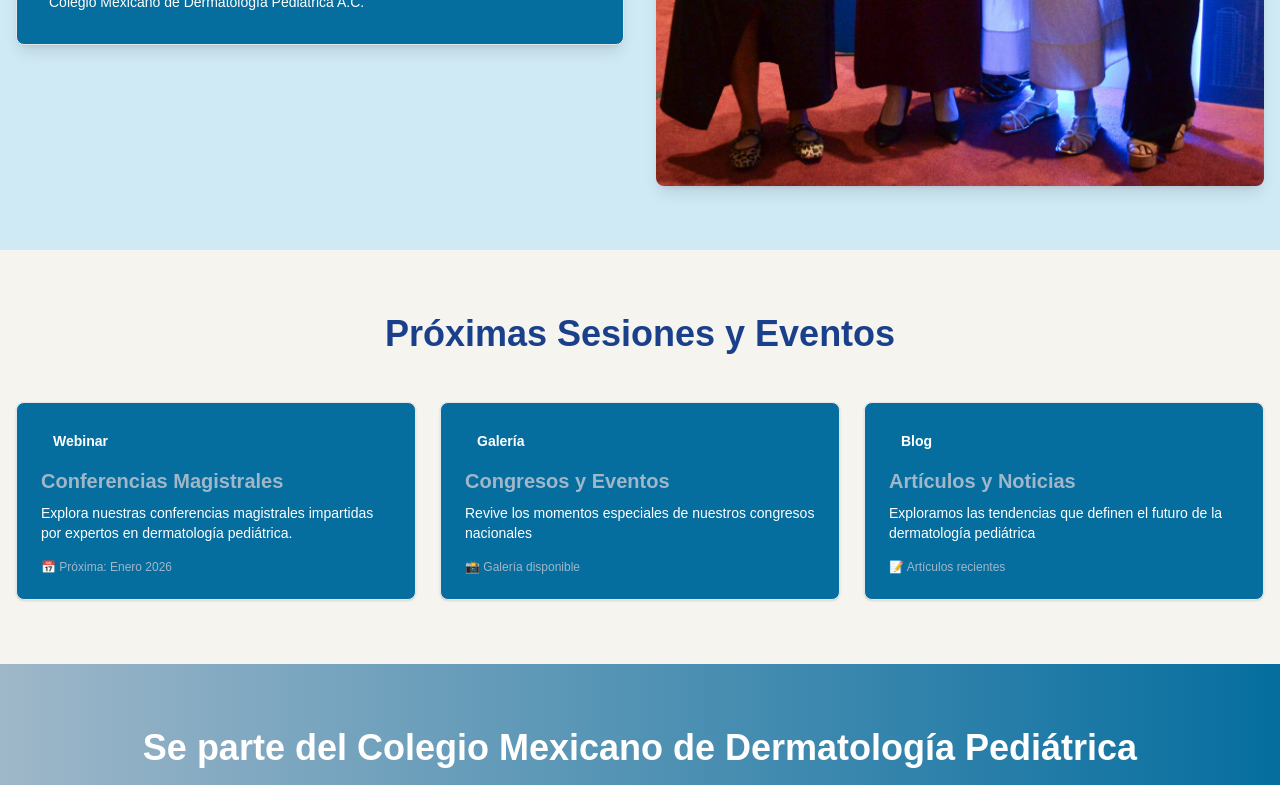
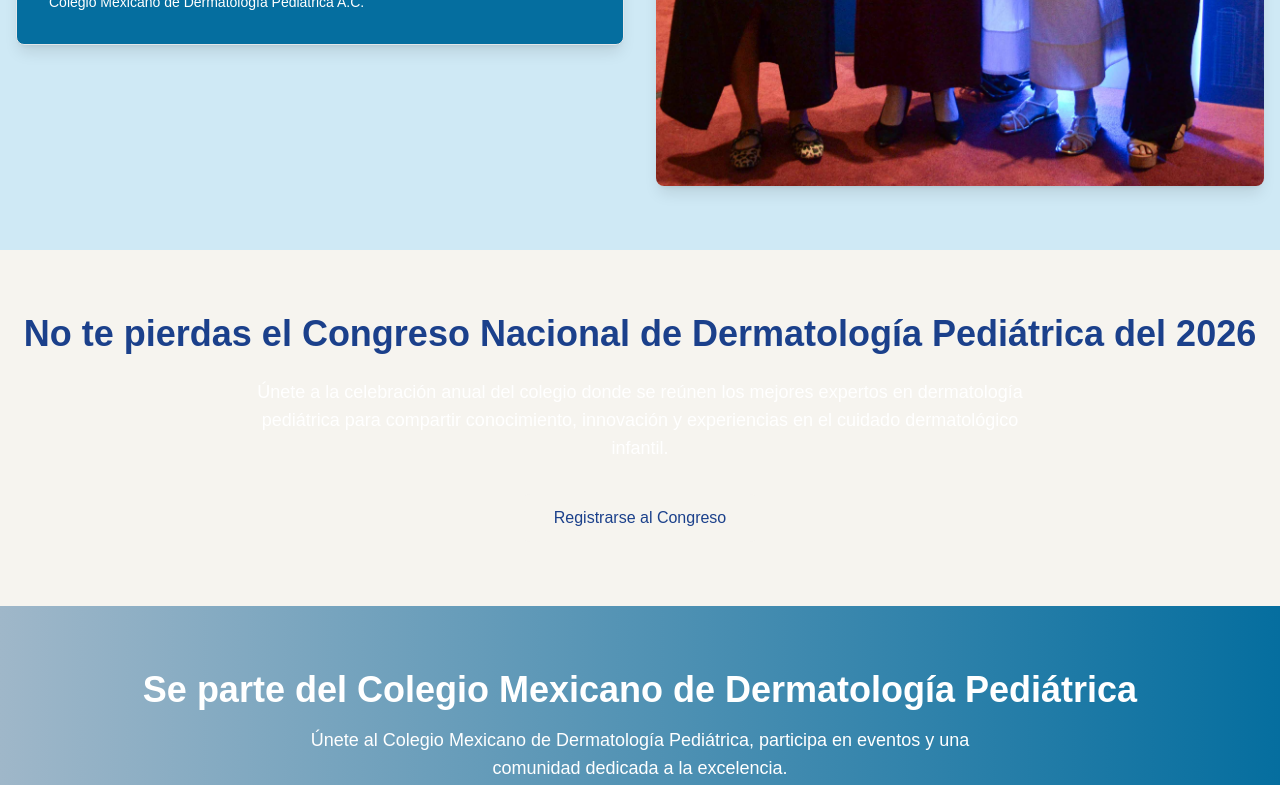
Before and after one commit to KingCas78/cmdp_web, a Next.js app: page / in a window 1280 px wide. Shown: the part 2781-3566 px from the top of the page. Built offline with nearby package versions, Linux system fonts and the light colour scheme.

Commit message:
cambié la opción de últimas actividades

```diff
--- a/src/app/page.tsx
+++ b/src/app/page.tsx
@@ -76,7 +76,7 @@ export default function Home() {
       {/* Características */}
       <div className="py-16 section-bg-sky" data-aos="fade-in">
         <div className="max-w-7xl mx-auto px-4">
-          <h2 className="text-4xl font-bold mb-12 text-center section-title" data-aos="fade-down">Lo que hacemos</h2>
+          <h2 className="text-4xl font-bold mb-12 text-center section-title" data-aos="fade-down">Quienes somos</h2>
 
           <div className="grid grid-cols-1 md:grid-cols-2 gap-8 items-center">
             {/* Columna izquierda: Carta de Mesa Directiva */}
@@ -111,41 +111,17 @@ export default function Home() {
 
       {/* Últimas Actividades */}
       <div className="max-w-7xl mx-auto px-4 py-16">
-        <h2 className="text-4xl font-bold mb-12 text-center section-title">Próximas Sesiones y Eventos</h2>
-
-        <div className="grid grid-cols-1 md:grid-cols-3 gap-6">
-          <div className="rounded-lg shadow-sm p-6 card-bg card-border">
-            <span className="inline-block px-3 py-1 rounded-full text-sm font-semibold mb-3 card-badge">
-              Webinar
-            </span>
-            <h3 className="text-xl font-bold mb-2 card-title">Conferencias Magistrales</h3>
-            <p className="text-sm mb-4 card-text">
-              Explora nuestras conferencias magistrales impartidas por expertos en dermatología pediátrica.
-            </p>
-            <p className="text-xs card-title">📅 Próxima: Enero 2026</p>
-          </div>
-
-          <div className="rounded-lg shadow-sm p-6 card-bg card-border">
-            <span className="inline-block px-3 py-1 rounded-full text-sm font-semibold mb-3 card-badge">
-              Galería
-            </span>
-            <h3 className="text-xl font-bold mb-2 card-title">Congresos y Eventos</h3>
-            <p className="text-sm mb-4 card-text">
-              Revive los momentos especiales de nuestros congresos nacionales
-            </p>
-            <p className="text-xs card-title">📸 Galería disponible</p>
-          </div>
-
-          <div className="rounded-lg shadow-sm p-6 card-bg card-border">
-            <span className="inline-block px-3 py-1 rounded-full text-sm font-semibold mb-3 card-badge">
-              Blog
-            </span>
-            <h3 className="text-xl font-bold mb-2 card-title">Artículos y Noticias</h3>
-            <p className="text-sm mb-4 card-text">
-              Exploramos las tendencias que definen el futuro de la dermatología pediátrica
-            </p>
-            <p className="text-xs card-title">📝 Artículos recientes</p>
-          </div>
+        <div className="text-center">
+          <h2 className="text-4xl font-bold mb-6 section-title">No te pierdas el Congreso Nacional de Dermatología Pediátrica del 2026</h2>
+          <p className="text-lg card-text mb-8 max-w-3xl mx-auto">
+            Únete a la celebración anual del colegio donde se reúnen los mejores expertos en dermatología pediátrica para compartir conocimiento, innovación y experiencias en el cuidado dermatológico infantil.
+          </p>
+          <a
+            href="/cndp"
+            className="hero-btn-primary"
+          >
+            Registrarse al Congreso
+          </a>
         </div>
       </div>
 
```
